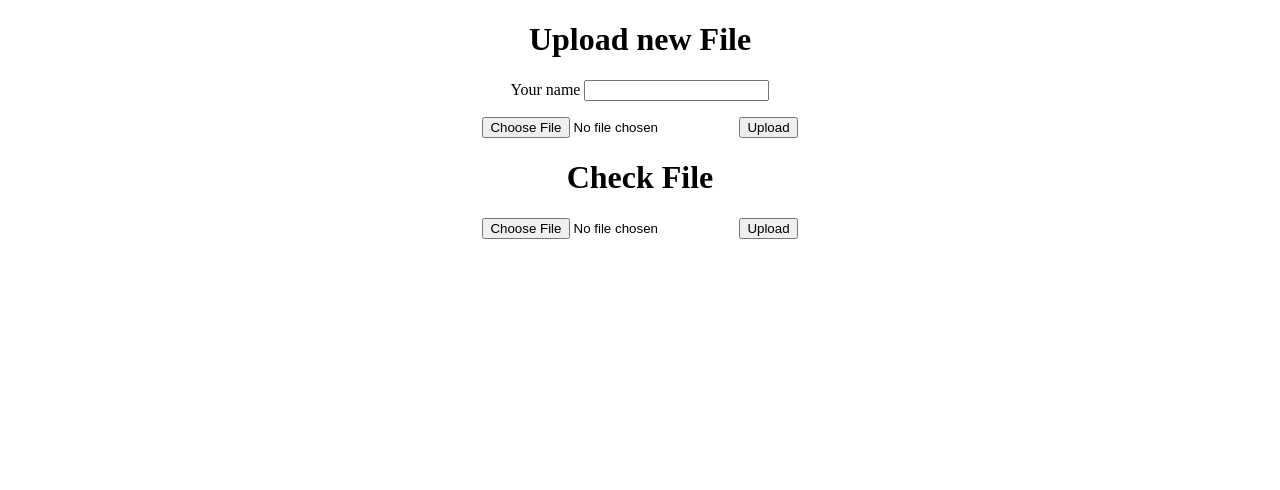
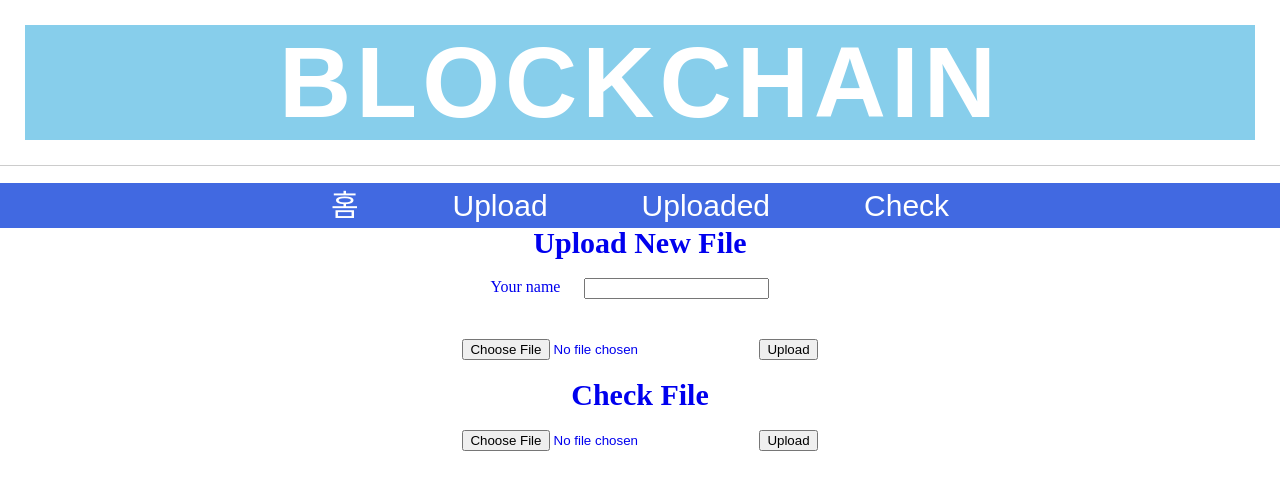
Before and after one commit to ttttttt73/py_block, a Flask app: page / in a window 1280 px wide. Shown: the top 490 px of the page. Run offline with Flask 2, Linux system fonts and the light colour scheme.

Commit message:
Add files via upload

```diff
--- /dev/null
+++ b/app/templates/style.css
@@ -0,0 +1,194 @@
+
+/*
+html5doctor.com Reset Stylesheet
+v1.6.1
+Last Updated: 2010-09-17
+Author: Richard Clark - http://richclarkdesign.com
+Twitter: @rich_clark
+*/
+
+html, body, div, span, object, iframe,
+h1, h2, h3, h4, h5, h6, p, blockquote, pre,
+abbr, address, cite, code,
+del, dfn, em, img, ins, kbd, q, samp,
+small, strong, sub, sup, var,
+b, i,
+dl, dt, dd, ol, ul, li,
+fieldset, form, label, legend,
+table, caption, tbody, tfoot, thead, tr, th, td,
+article, aside, canvas, details, figcaption, figure,
+footer, header, hgroup, menu, nav, section, summary,
+time, mark, audio, video {
+    margin:0;
+    padding:0;
+    border:0;
+    outline:0;
+    font-size:100%;
+    vertical-align:baseline;
+    background:transparent;
+}
+
+
+
+body {
+    line-height:1;
+}
+
+article,aside,details,figcaption,figure,
+footer,header,hgroup,menu,nav,section {
+    display:block;
+}
+
+nav ul {
+    list-style:none;
+}
+
+blockquote, q {
+    quotes:none;
+}
+
+blockquote:before, blockquote:after,
+q:before, q:after {
+    content:'';
+    content:none;
+}
+
+a {
+    margin:0;
+    padding:0;
+    font-size:100%;
+    vertical-align:baseline;
+    background:transparent;
+}
+
+/* change colours to suit your needs */
+ins {
+    background-color:#ff9;
+    color:#000;
+    text-decoration:none;
+}
+
+/* change colours to suit your needs */
+mark {
+    background-color:#ff9;
+    color:#000;
+    font-style:italic;
+    font-weight:bold;
+}
+
+del {
+    text-decoration: line-through;
+}
+
+abbr[title], dfn[title] {
+    border-bottom:1px dotted;
+    cursor:help;
+}
+
+table {
+    border-collapse:collapse;
+    border-spacing:0;
+}
+
+/* change border colour to suit your needs */
+hr {
+    display:block;
+    height:1px;
+    border:0;
+    border-top:1px solid #cccccc;
+    margin:1em 0;
+    padding:0;
+}
+
+input, select {
+    vertical-align:middle;
+}
+
+/*My style*/
+*{
+  text-decoration: none;
+  margin: 20px;
+}
+
+
+h5{
+	 margin: 25px;
+
+	/*background: rgb(0,0,0);*/
+  }
+
+.Brandname{
+	font-family: 'Jua', sans-serif;
+	/*font-family: fantasy;*/
+	font-size: 100px;
+	margin: 25px;
+	background: skyblue;
+	color:white;
+	text-align: center;
+	letter-spacing: 5px;
+	text-transform: uppercase;
+	line-height: normal;
+
+
+}
+.title{
+	font-style: italic;
+	 margin: 0px;
+	color: darkblue;
+	background:white;
+}
+
+.imgwrapper{
+  margin-left:  auto;
+           }
+
+nav{
+ height: auto;
+ width: auto;
+ text-align: center;
+ word-spacing: 70px;
+
+  background-color: ROYALBLUE ;
+}
+.logo{
+  width: 100px;
+    height: 100px;
+
+}
+
+/*1. Move around navifation 2. Move de links  3.Add style */
+ul{
+
+display: inline-block;
+
+}
+
+ul li{
+ list-style: none;
+ display: inline-block;
+ float: none;
+ line-height: 45px;
+}
+ul li a{
+  display: block;
+  background-color: royalblue;
+  color: white;
+  text-decoration: none;
+  font-size: 30px;
+  font-family: 'Jua', sans-serif;
+  padding: 0 10px;
+
+
+}
+
+ul li a:hover{
+  color: black;
+}
+#get{
+    font-size: 30px;
+}
+/* Set the size of the div element that contains the map */
+#map {
+  height: 400px;  /* The height is 400 pixels */
+  width: 100%;  /* The width is the width of the web page */
+ }
--- a/app/templates/upload.html
+++ b/app/templates/upload.html
@@ -1,9 +1,27 @@
 <!doctype html>
 <title>Upload new File</title>
+    <meta charset="UTF-8">
+		<meta name="viewport" content="width=device-width, initial-scale=1.0">
 
+		<link rel="stylesheet" href="style.css">
 <body style="text-align: center">
-  <p>
-    <h1>Upload new File</h1>
+  <h1><p class=Brandname title = "This is a 백석대학교 web page project from the laboratory of  professor Yunhee Kang" > BlockChain </p></h1>
+  <hr>
+  <nav>
+
+    <ul>
+        <li><a href="index.html">홈</li>
+        <li><a href="upload.html">Upload</li>
+       <li><a href="info.html">Uploaded</li>
+       <li><a href="check.html">Check</li>
+
+  </ul>
+
+</nav>
+
+<p>
+    <h1 style="font-size: 30px;">Upload New File</h1>
+
     <form action="" method=post enctype=multipart/form-data>
       <p>
         <label for=name>Your name</label>
@@ -16,7 +34,7 @@
     </form>
   </p>
   <p>
-    <h1>Check File</h1>
+    <h1 style="font-size: 30px;">Check File</h1>
     <form action="check" method=post enctype=multipart/form-data>
       <p>
         <input type=file name=file>
```
Also changed, not shown: app/templates/check.html (+20 -3 lines), app/templates/index.html (added, +53 -0 lines), app/templates/info.html (+18 -2 lines), app/templates/uploaded.html (+19 -1 lines).
